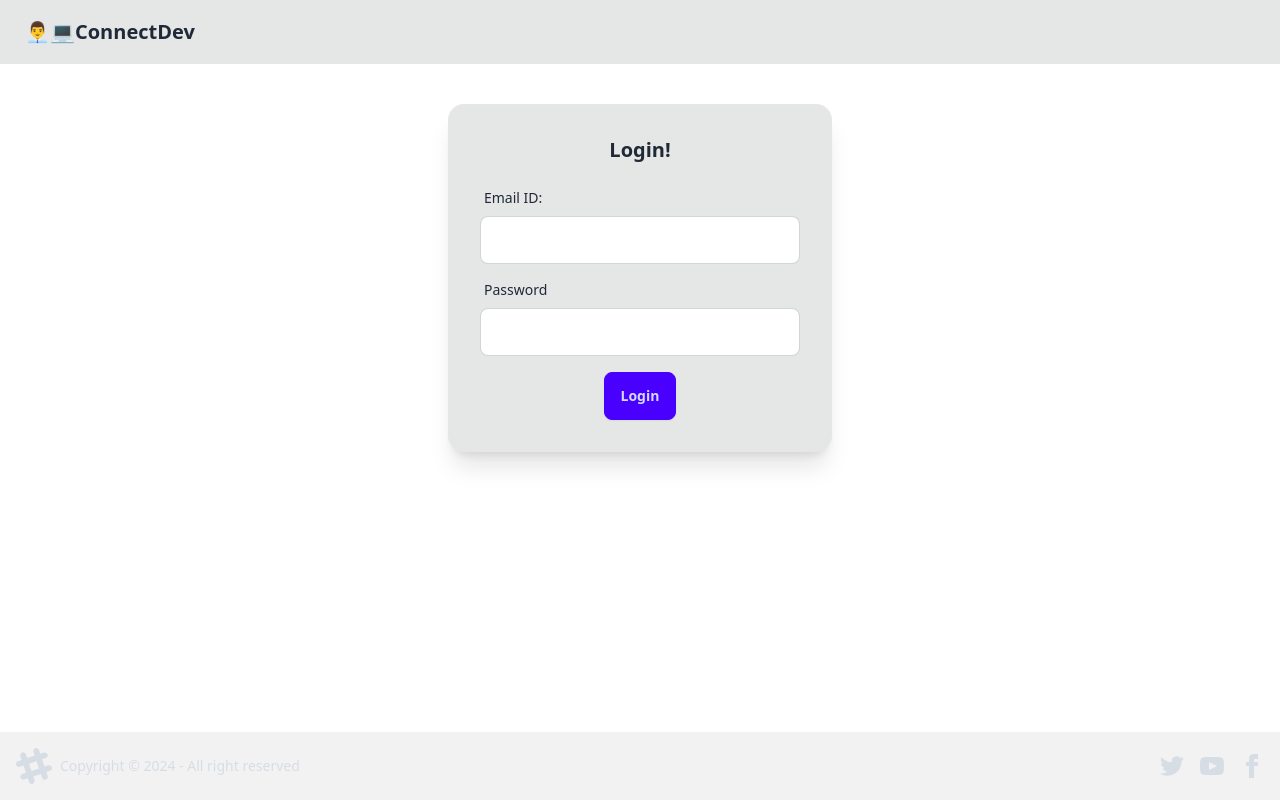
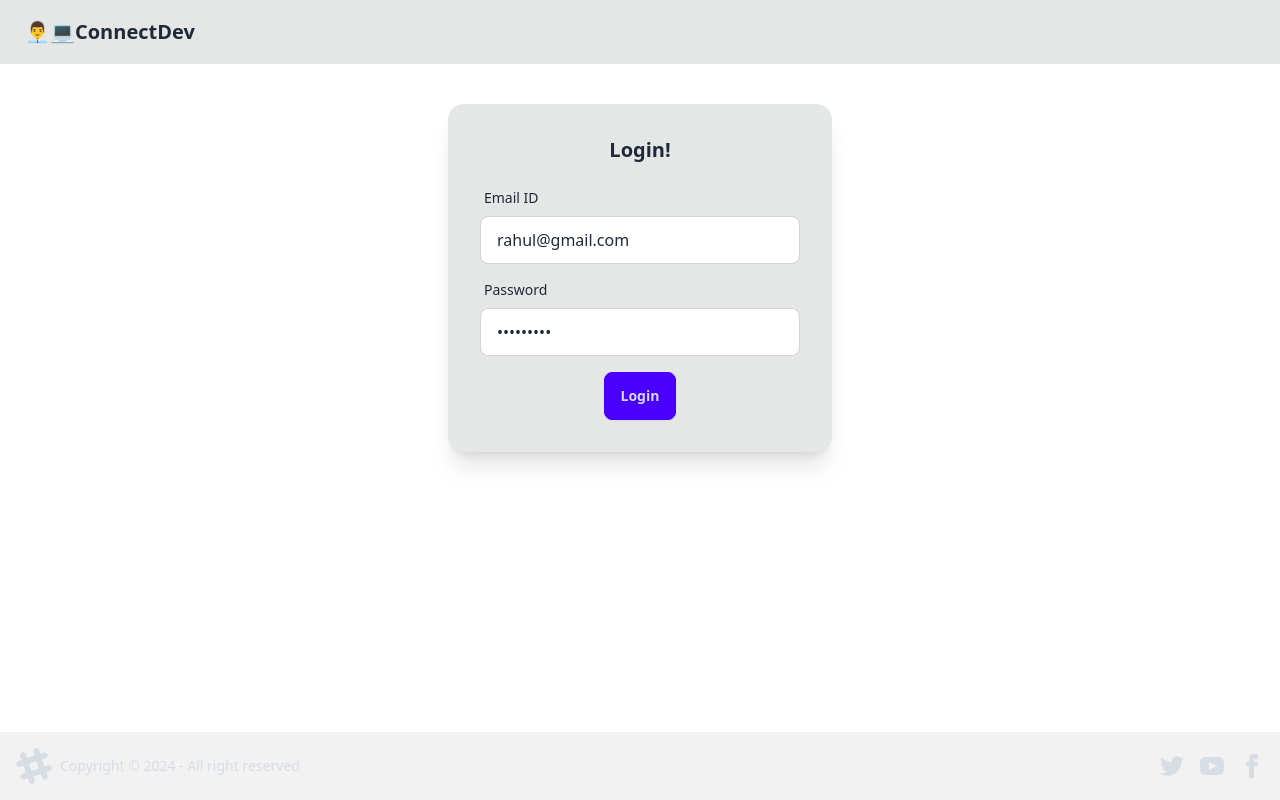
Before and after one commit to HrishikeshPK/connectDev-web, a React app: page /login in a window 1280 px wide. Built offline with nearby package versions, Linux system fonts and the light colour scheme; no server answers; the HTML template or start-up script is replaced by a standard one.

Commit message:
first commit

```diff
--- a/src/components/Body.jsx
+++ b/src/components/Body.jsx
@@ -1,8 +1,38 @@
-import { Outlet } from "react-router-dom"
+import { Outlet, useNavigate } from "react-router-dom"
 import Navbar from "./Navbar"
 import Footer from "./Footer"
+import axios from "axios"
+import { useDispatch, useSelector } from "react-redux"
+import { addUser } from "../utils/userSlice"
+import { useEffect } from "react"
+import { BASE_URL } from "../utils/constants"
+
 
 const Body = () => {
+
+  const dispatch = useDispatch()
+  const navigate =useNavigate()
+  const userData = useSelector((store)=>store.user)
+
+  const fetchUser = async ()=> {
+    if (userData) return
+    try {
+      const res = await axios.get(BASE_URL +"/profile/view", {
+        withCredentials: true,
+      })
+      dispatch(addUser(res.data))
+    } catch (err) {
+      if (err.status == 401){
+        navigate("/login")
+      }
+      console.error(err)
+    }
+  }
+
+  useEffect(()=> {
+      fetchUser()
+  }, [])
+
   return (
     <div>
         <Navbar/>
--- a/src/components/Login.jsx
+++ b/src/components/Login.jsx
@@ -7,8 +7,8 @@ import { BASE_URL } from "../utils/constants"
 
 const Login = () => {
 
-  const [emailId, setEmailId] = useState("")
-  const [password, setPassword] = useState("")
+  const [emailId, setEmailId] = useState("rahul@gmail.com")
+  const [password, setPassword] = useState("Rahul@123")
   const dispatch = useDispatch()
   const navigate = useNavigate()
 
@@ -34,7 +34,7 @@ const Login = () => {
     <div>
         <label className="form-control w-full max-w-xs my-2">
           <div className="label">
-            <span className="label-text">Email ID: {emailId}</span>
+            <span className="label-text">Email ID</span>
           </div>
           <input type="text" value={emailId}  className="input input-bordered w-full max-w-xs"  onChange={(e)=> setEmailId(e.target.value)}/>
         </label>
--- a/src/components/Navbar.jsx
+++ b/src/components/Navbar.jsx
@@ -1,4 +1,5 @@
 import { useSelector } from "react-redux"
+import { Link } from "react-router-dom"
 
 
 const Navbar = () => {
@@ -8,7 +9,7 @@ const Navbar = () => {
     <div>
           <div className="navbar bg-base-300">
   <div className="flex-1">
-    <a className="btn btn-ghost text-xl">👨‍💼💻ConnectDev</a>
+    <Link to="/" className="btn btn-ghost text-xl">👨‍💼💻ConnectDev</Link>
   </div>
   {user && (<div className="flex-none gap-2">Welcome, {user.firstName}
 
@@ -24,10 +25,10 @@ const Navbar = () => {
         tabIndex={0}
         className="menu menu-sm dropdown-content bg-base-100 rounded-box z-[1] mt-3 w-52 p-2 shadow">
         <li>
-          <a className="justify-between">
+          <Link to="/profile" className="justify-between">
             Profile
             <span className="badge">New</span>
-          </a>
+          </Link>
         </li>
         <li><a>Settings</a></li>
         <li><a>Logout</a></li>
```
